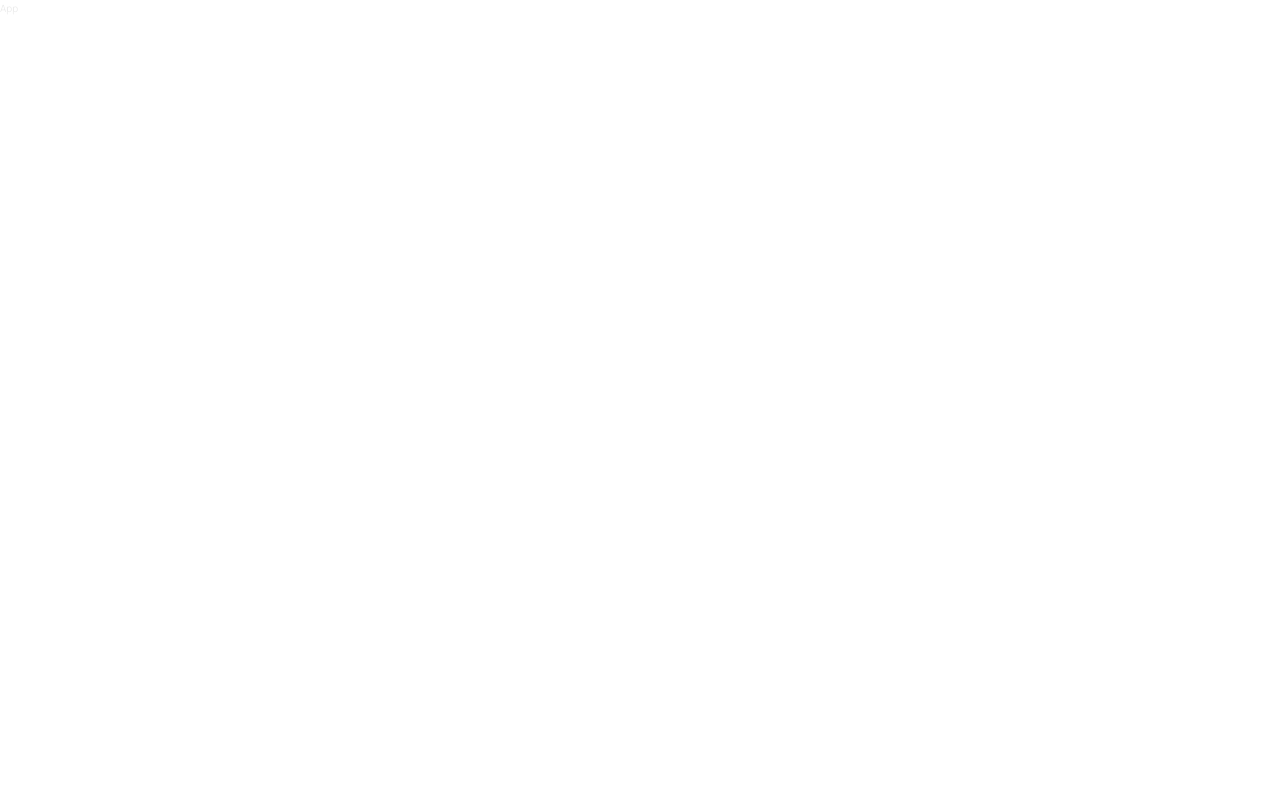
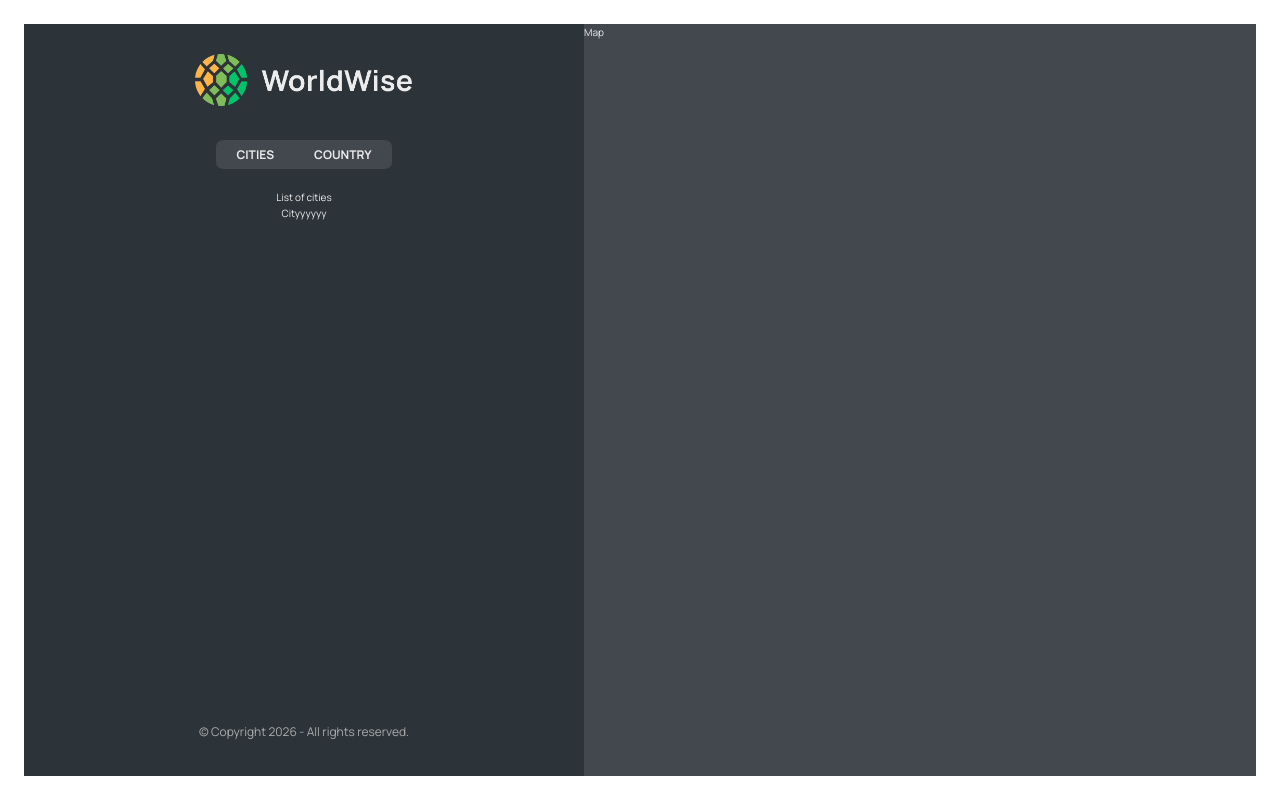
Before and after one commit to tarek-khalifa-1/react-worldwise, a React (Vite) app: page /app in a window 1280 px wide. Built offline with nearby package versions, Linux system fonts and the light colour scheme.

Commit message:
added style for app layout

```diff
--- a/src/App.jsx
+++ b/src/App.jsx
@@ -10,11 +10,15 @@
   return (
     <BrowserRouter>
       <Routes>
-        <Route path="/" element={<Homepage />} />
+        <Route index element={<Homepage />} />
         <Route path="/product" element={<Product />} />
         <Route path="/pricing" element={<Pricing />} />
         <Route path="/login" element={<Login />} />
-        <Route path="/app" element={<AppLayout />} />
+        <Route path="/app" element={<AppLayout />}>
+          <Route index element={<p>Cityyyyyy</p>} />
+          <Route path="cities" element={<p>Cityyyyyy</p>} />
+          <Route path="countries" element={<p>Countries</p>} />
+        </Route>
         <Route path="*" element={<PageNotFound />} />
       </Routes>
     </BrowserRouter>
--- /dev/null
+++ b/src/components/AppFooter/Footer.jsx
@@ -0,0 +1,12 @@
+import styles from "./Footer.module.css";
+function Footer() {
+  return (
+    <footer className={styles.footer}>
+      <p className={styles.copyright}>
+        &copy; Copyright {new Date().getFullYear()} - All rights reserved.
+      </p>
+    </footer>
+  );
+}
+
+export default Footer;
--- /dev/null
+++ b/src/components/AppFooter/Footer.module.css
@@ -0,0 +1,8 @@
+.footer {
+  margin-top: auto;
+}
+
+.copyright {
+  font-size: 1.2rem;
+  color: var(--color-light--1);
+}
--- /dev/null
+++ b/src/components/AppNav/AppNav.jsx
@@ -0,0 +1,18 @@
+import { NavLink } from "react-router-dom";
+import styles from "./AppNav.module.css";
+function AppNav() {
+  return (
+    <nav className={styles.nav}>
+      <ul>
+        <li>
+          <NavLink to="cities">Cities</NavLink>
+        </li>
+        <li>
+          <NavLink to="countries">Country</NavLink>
+        </li>
+      </ul>
+    </nav>
+  );
+}
+
+export default AppNav;
--- /dev/null
+++ b/src/components/Map/Map.jsx
@@ -0,0 +1,6 @@
+import styles from "./Map.module.css";
+function Map() {
+  return <div className={styles.mapContainer}>Map</div>;
+}
+
+export default Map;
--- /dev/null
+++ b/src/components/Sidebar/Sidebar.jsx
@@ -0,0 +1,19 @@
+import { Outlet } from "react-router-dom";
+import Footer from "../AppFooter/Footer";
+import AppNav from "../AppNav/AppNav";
+import Logo from "../Logo/Logo";
+import styles from "./Sidebar.module.css";
+function Sidebar() {
+  return (
+    <div className={styles.sidebar}>
+      <Logo />
+      <AppNav />
+
+      <p>List of cities</p>
+      <Outlet />
+      <Footer />
+    </div>
+  );
+}
+
+export default Sidebar;
--- a/src/components/Sidebar.module.css
+++ b/src/components/Sidebar/Sidebar.module.css
@@ -8,12 +8,3 @@
   align-items: center;
   height: calc(100vh - 4.8rem);
 }
-
-.footer {
-  margin-top: auto;
-}
-
-.copyright {
-  font-size: 1.2rem;
-  color: var(--color-light--1);
-}
--- a/src/pages/AppLayout/AppLayout.jsx
+++ b/src/pages/AppLayout/AppLayout.jsx
@@ -1,5 +1,13 @@
+import Map from "../../components/Map/Map";
+import Sidebar from "../../components/Sidebar/Sidebar";
+import styles from "./AppLayout.module.css";
 function AppLayout() {
-  return <div>App</div>;
+  return (
+    <div className={styles.app}>
+      <Sidebar />
+      <Map />
+    </div>
+  );
 }
 
 export default AppLayout;
```
Also changed, not shown: src/components/AppNav/AppNav.module.css (renamed from src/components/AppNav.module.css), src/components/Map/Map.module.css (renamed from src/components/Map.module.css).
